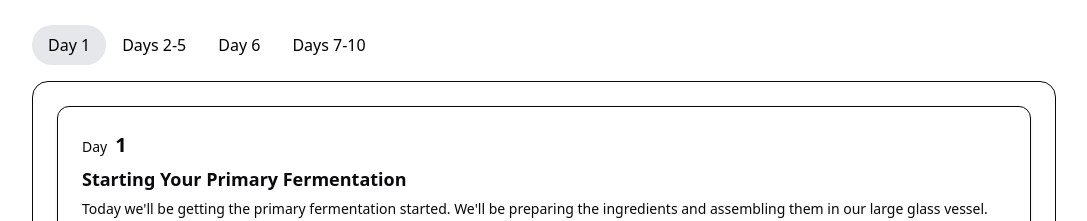
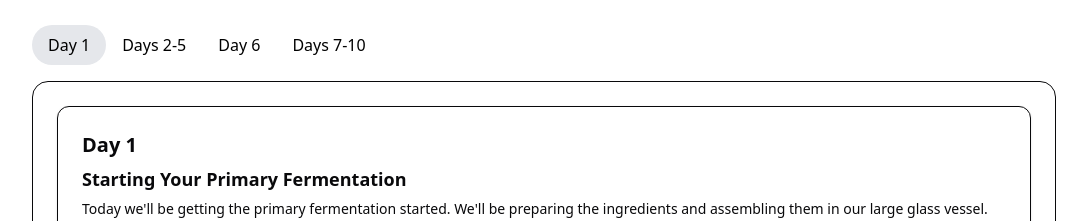
Before and after one commit to kauf5350/ginger, a Next.js app: page / in a window 1280 px wide. Shown: the part 2500-2721 px from the top of the page, without its empty margins (96-1183 px from the left). Built offline with nearby package versions, Linux system fonts and the light colour scheme.

Commit message:
Instructions update
Days 2-5 good to go

```diff
--- a/components/sections/timeline/day-card.tsx
+++ b/components/sections/timeline/day-card.tsx
@@ -12,12 +12,15 @@ interface DayCardProps {
 }
 
 export function DayCard({ instructions, isActive }: DayCardProps) {
+  const dayDisplay = typeof instructions.day === 'string'
+    ? instructions.day
+    : `Day ${instructions.day}`
+
   return (
     <Card className={`transition-all duration-300 ${isActive ? 'border-primary' : ''}`}>
       <CardHeader>
         <div className="flex items-baseline gap-2">
-          <span className="text-sm text-muted-foreground">Day</span>
-          <span className="text-xl font-bold">{instructions.day}</span>
+          <span className="text-xl font-bold">{dayDisplay}</span>
         </div>
         <h3 className="text-lg font-semibold">{instructions.title}</h3>
         <p className="text-sm text-muted-foreground">{instructions.description}</p>
--- a/data/instructions/index.ts
+++ b/data/instructions/index.ts
@@ -33,23 +33,26 @@ export const instructions: DayInstructions[] = [
   },
   {
     day: "Days 2-5",
-    title: "Feeding Your Ginger Bug",
-    description: "During these days, you'll feed your ginger bug daily to build up the bacterial culture.",
+    title: "Primary Fermentation",
+    description: "This is going to be our primary fermentation period. You just let that baby feed on the sugar and fart out bubbles. Don't touch it, don't stir it, and don't even look at it for too long.",
     steps: [
       {
         id: "2-1",
-        title: "Daily Feeding",
-        description: "Add 1 tablespoon each of grated ginger and sugar daily.",
-        tips: ["Feed at approximately the same time each day"],
-        warnings: ["Skip a feeding if liquid gets too full"],
-        image: "/images/process/feeding.jpg"
+        title: "The Waiting Game",
+        description: "The primary fermentation period might take 4 days or it might take 7. It really depends but that's how fermentation goes sometimes."
       },
       {
         id: "2-2",
-        title: "Monitor Activity",
-        description: "Look for signs of fermentation: bubbles, fizzing sounds, sweet-sour smell.",
-        tips: ["Tiny bubbles should start appearing by day 3"],
-        image: "/images/process/bubbles.jpg"
+        title: "Watch for Activity",
+        description: "After the first couple of days you'll start to notice some bubbles at the top of the mixture. This means we've got some ACTIVITY going down. This activity means the bacteria is feeding on the sugar, and the mixture will become less sweet as this happens.",
+        tips: ["Get excited"]
+      },
+      {
+        id: "2-3",
+        title: "Taste Test",
+        description: "After 4 days, assuming there are some bubbles, you can start to give the animal a little tasteypoo to check on sweetness.",
+        tips: ["If you want it less sweet, give it a little longer", "If you want it more sweet, move on to the next step"],
+        warnings: ["We need SOME sugar remaining for the secondary fermentation"]
       }
     ]
   },
```
